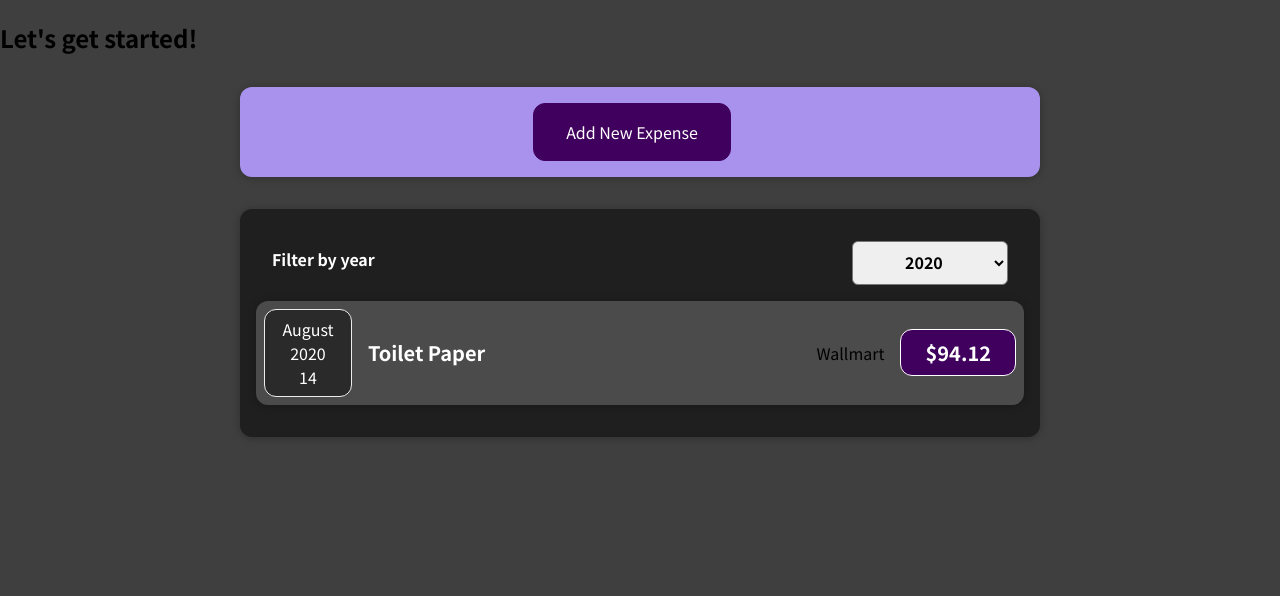
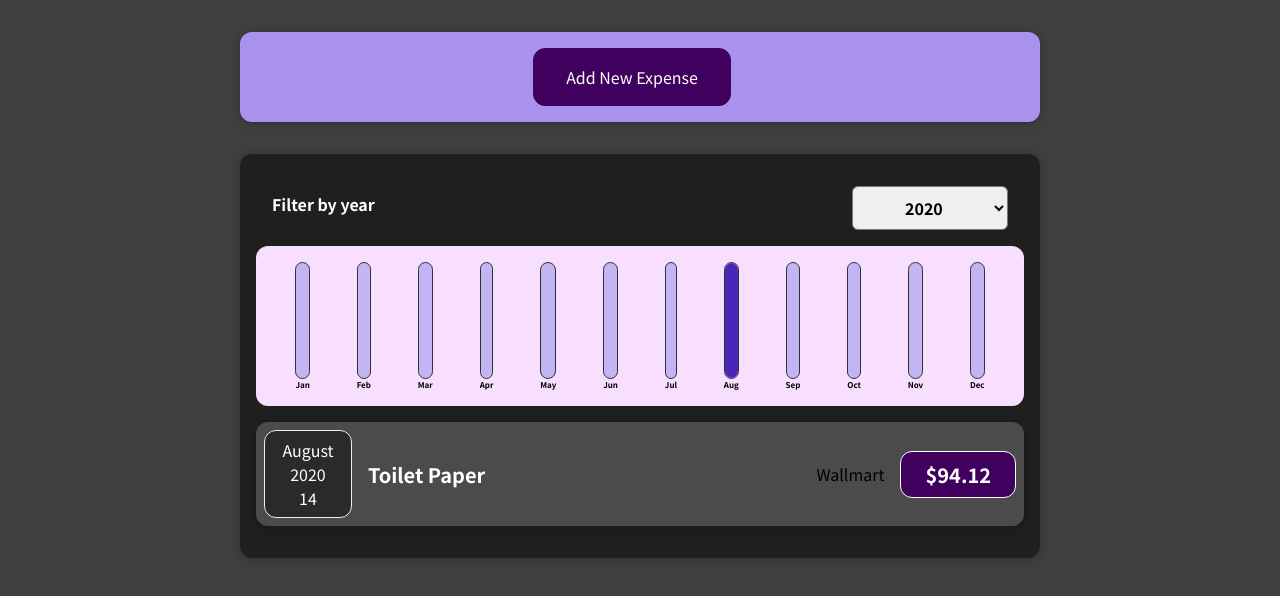
Before and after one commit to hrd05/first-react-project, a React (Create React App) app: page / in a window 1280 px wide. Shown: the top 596 px of the page. Built offline with nearby package versions, Linux system fonts and the light colour scheme.

Commit message:
Adding chart

```diff
--- a/src/App.js
+++ b/src/App.js
@@ -25,6 +25,14 @@
     date: new Date(2022, 5, 12),
     locationOfExpenditure: "Ikea",
   },
+  {
+    id: "e5",
+    title: "Gaming Laptop(MSI)",
+    amount: 999,
+    date: new Date(2022, 11, 5),
+    locationOfExpenditure: "MSI",
+  }
+
 ];
 
 const App = () => {
@@ -41,7 +49,7 @@
   return (
 
     <div >
-      <h2>Let's get started!</h2>
+      {/* <h2>Let's get started!</h2> */}
       <NewExpense onAddExpense={addExpenseHandler} />
       <Expenses expenses={expenses} />
     </div>
--- /dev/null
+++ b/src/components/Chart/Chart.css
@@ -0,0 +1,9 @@
+.chart {
+  padding: 1rem;
+  border-radius: 12px;
+  background-color: #f8dfff;
+  text-align: center;
+  display: flex;
+  justify-content: space-around;
+  height: 10rem;
+}
--- /dev/null
+++ b/src/components/Chart/Chart.js
@@ -0,0 +1,26 @@
+import React from "react";
+import "./Chart.css";
+import ChartBar from "./ChartBar"
+
+const Chart = (props) => {
+
+    const dataPointValues = props.dataPoints.map(dataPoint => dataPoint.value);
+
+    const totalMaximum = Math.max(...dataPointValues);
+
+    return (
+        <div className="chart">
+            {props.dataPoints.map((dataPoint) =>
+            (<ChartBar
+                key={dataPoint.label}
+                value={dataPoint.value}
+                maxValue={totalMaximum}
+                label={dataPoint.label} />)
+            )}
+        </div>
+    )
+
+
+}
+
+export default Chart;
--- /dev/null
+++ b/src/components/Chart/ChartBar.css
@@ -0,0 +1,30 @@
+.chart-bar {
+  height: 100%;
+  display: flex;
+  flex-direction: column;
+  align-items: center;
+}
+
+.chart-bar__inner {
+  height: 100%;
+  width: 100%;
+  border: 1px solid #313131;
+  border-radius: 12px;
+  background-color: #c3b4f3;
+  overflow: hidden;
+  display: flex;
+  flex-direction: column;
+  justify-content: flex-end;
+}
+
+.chart-bar__fill {
+  background-color: #4826b9;
+  width: 100%;
+  transition: all 0.3s ease-out;
+}
+
+.chart-bar__label {
+  font-weight: bold;
+  font-size: 0.5rem;
+  text-align: center;
+}
--- /dev/null
+++ b/src/components/Chart/ChartBar.js
@@ -0,0 +1,23 @@
+import React from "react";
+
+import "./ChartBar.css";
+
+
+const ChartBar = (props) => {
+
+    let barFillHeight = '0%';
+    if (props.maxValue > 0) {
+        barFillHeight = Math.round((props.value / props.maxValue) * 100) + '%';
+    }
+
+    return (
+        <div className="chart-bar">
+            <div className="chart-bar__inner">
+                <div className="chart-bar__fill" style={{ height: barFillHeight }}> </div>
+            </div>
+            <div className="chart-bar__label">{props.label}</div>
+        </div>
+    )
+};
+
+export default ChartBar;
--- a/src/components/Expenses/Expenses.js
+++ b/src/components/Expenses/Expenses.js
@@ -3,7 +3,7 @@
 import Card from "../UI/Card";
 import ExpenseFilter from "./ExpenseFilter";
 import ExpenseList from "./ExpenseList";
-
+import ExpensesChart from "./ExpensesChart";
 
 const Expenses = (props) => {
     const expenses = props.expenses;
@@ -13,13 +13,14 @@
         setFilteredYear(selectedYear);
     }
 
-    const filtereedExpenses = expenses.filter((expense) => expense.date.getFullYear().toString() === filteredYear);
+    const filteredExpenses = expenses.filter((expense) => expense.date.getFullYear().toString() === filteredYear);
 
 
     return (
         <Card className="expenses">
             <ExpenseFilter selected={filteredYear} onChangeFilter={filterChangeHandler} />
-            <ExpenseList items={filtereedExpenses} />
+            <ExpensesChart expenses={filteredExpenses} />
+            <ExpenseList items={filteredExpenses} />
         </Card>
     );
 }
--- /dev/null
+++ b/src/components/Expenses/ExpensesChart.js
@@ -0,0 +1,33 @@
+import React from "react";
+
+import Chart from "../Chart/Chart";
+
+const ExpensesChart = (props) => {
+    const chartDataPoints = [
+        { label: 'Jan', value: 0 },
+        { label: 'Feb', value: 0 },
+        { label: 'Mar', value: 0 },
+        { label: 'Apr', value: 0 },
+        { label: 'May', value: 0 },
+        { label: 'Jun', value: 0 },
+        { label: 'Jul', value: 0 },
+        { label: 'Aug', value: 0 },
+        { label: 'Sep', value: 0 },
+        { label: 'Oct', value: 0 },
+        { label: 'Nov', value: 0 },
+        { label: 'Dec', value: 0 },
+
+    ]
+    const expenses = props.expenses;
+
+    for (let i = 0; i < expenses.length; i++) {
+        const expenseMonth = expenses[i].date.getMonth();
+        chartDataPoints[expenseMonth].value += expenses[i].amount;
+    }
+
+    return (
+        <Chart dataPoints={chartDataPoints} />
+    )
+};
+
+export default ExpensesChart;
```
